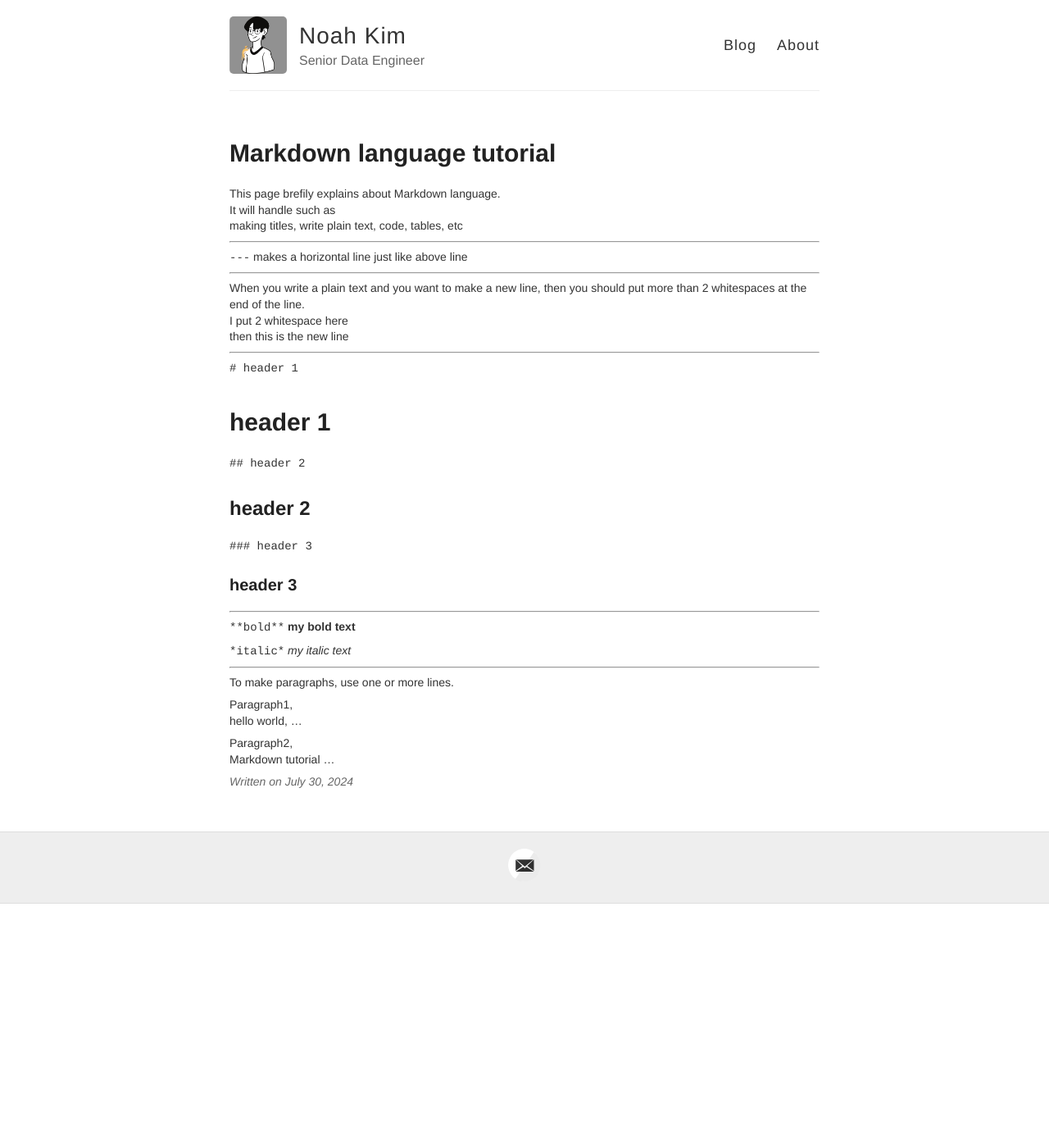
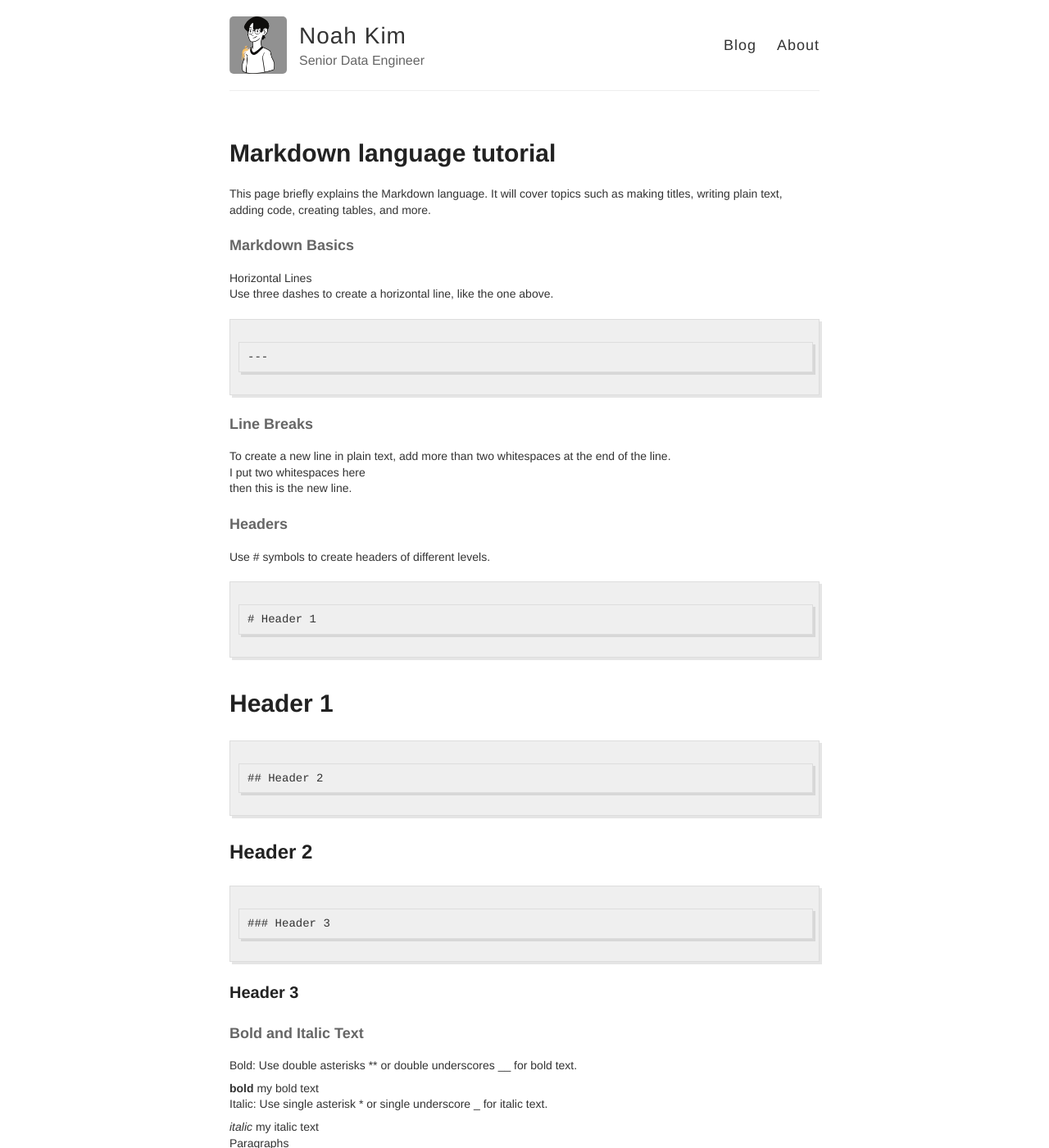
Before and after one commit to noahtjkim/noahtjkim.github.io, a Jekyll site: the page built from _posts/2024-07-30-Markdown-Tutorial.md, in a window 1280 px wide and 1400 px high. Shown: the whole window at 82% size. Built offline with Jekyll 4.4.1, drawn with Linux system fonts in a browser that asks for light colours; some of the changed text lies outside the part shown.

Commit message:
Update 2024-07-30-Markdown-Tutorial.md

````diff
--- a/_posts/2024-07-30-Markdown-Tutorial.md
+++ b/_posts/2024-07-30-Markdown-Tutorial.md
@@ -3,40 +3,48 @@ layout: post
 title: Markdown language tutorial
 ---
 
-This page brefily explains about Markdown language.
-It will handle such as
-making titles, write plain text, code, tables, etc
+This page briefly explains the Markdown language. It will cover topics such as making titles, writing plain text, adding code, creating tables, and more.
 
+#### Markdown Basics
+Horizontal Lines
+Use three dashes to create a horizontal line, like the one above.
+```
 ---
-`---` makes a horizontal line just like above line
+```
 
----
-When you write a plain text and you want to make a new line, then you should put more than 2 whitespaces at the end of the line.
-I put 2 whitespace here
-then this is the new line
+#### Line Breaks
+To create a new line in plain text, add more than two whitespaces at the end of the line.
+I put two whitespaces here
+then this is the new line.
 
----
-`# header 1`
-# header 1
+#### Headers
+Use # symbols to create headers of different levels.
+```
+# Header 1
+```
+# Header 1
 
-`## header 2`
-## header 2
+```
+## Header 2
+```
+## Header 2
+```
+### Header 3
+```
+### Header 3
 
-`### header 3`
-### header 3
+#### Bold and Italic Text
+Bold: Use double asterisks ** or double underscores __ for bold text.
 
----
-`**bold**`
-**my bold text**
+**bold** my bold text
+Italic: Use single asterisk * or single underscore _ for italic text.
 
-`*italic*`
-*my italic text*
+*italic* my italic text
+Paragraphs
+To create paragraphs, use one or more blank lines to separate blocks of text.
 
----
-To make paragraphs, use one or more lines.
-
-Paragraph1,
+Paragraph 1,
 hello world, ...
 
-Paragraph2,
+Paragraph 2,
 Markdown tutorial ...
````
